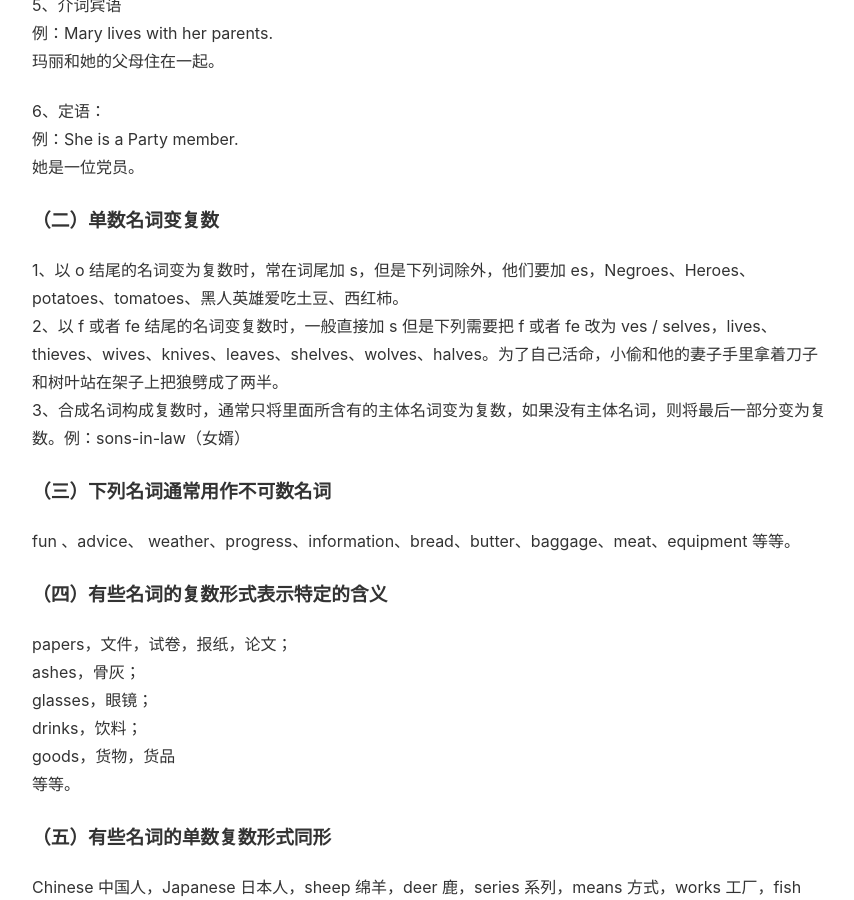
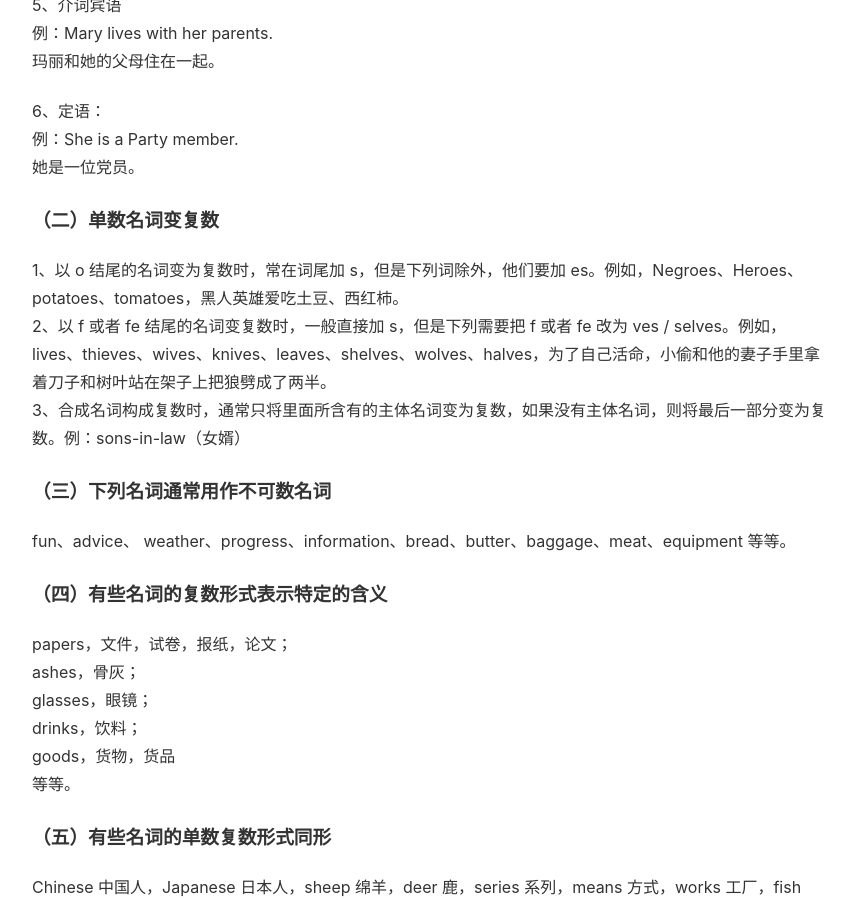
Before and after one commit to Quebradawill/quebrada.github.io, a Jekyll site: the page built from _posts/2020-02-15-english-words.md, in a window 1280 px wide and 900 px high, scrolled down 1614 px. Shown: the whole window, without its empty margins (208-1062 px from the left). Built offline with Jekyll 4.4.1, drawn with Linux system fonts in a browser that asks for light colours; formulas are drawn with MathJax 3; a script that is not in the unit is left out; comment, search, counter and statistics services are not loaded; some of the changed text lies outside the part shown.

Commit message:
Update 2020-02-15-english-words.md

```diff
--- a/_posts/2020-02-15-english-words.md
+++ b/_posts/2020-02-15-english-words.md
@@ -32,11 +32,11 @@ $$
 
 ### （一）名词按照意义分
 
-（1）专有名词：表示具体的人，事物，地点，团体或机构的专有名称。 例：China 中国
+（1）专有名词：表示具体的人、事物、地点、团体或机构的专有名称。 例：China 中国
 
-（2）普通名词：表示某些人，某类事物，某种物质或抽象概念的名称。例：tea 茶，在普通名词中还可以继续细分：
+（2）普通名词：表示某些人、某类事物、某种物质或抽象概念的名称。例：tea 茶，在普通名词中还可以继续细分：
 
-1、抽象名词：表示动作，状态，品质或其他抽象概念。例：health 健康<br>
+1、抽象名词：表示动作、状态、品质或其他抽象概念。例：health 健康<br>
 2、物质名词：表示物质或不具备确定形状和大小的个体的物质。例：fire 火<br>
 3、个体名词：表示单个的人和事物。例：car 汽车<br>
 4、集体名词：表示一群人或一些事物的名称。例：family 家庭<br>
@@ -75,13 +75,13 @@ $$
 
 ### （二）单数名词变复数
 
-1、以 o 结尾的名词变为复数时，常在词尾加 s，但是下列词除外，他们要加 es，Negroes、Heroes、potatoes、tomatoes、黑人英雄爱吃土豆、西红柿。<br>
-2、以 f 或者 fe 结尾的名词变复数时，一般直接加 s 但是下列需要把 f 或者 fe 改为 ves / selves，lives、thieves、wives、knives、leaves、shelves、wolves、halves。为了自己活命，小偷和他的妻子手里拿着刀子和树叶站在架子上把狼劈成了两半。<br>
+1、以 o 结尾的名词变为复数时，常在词尾加 s，但是下列词除外，他们要加 es。例如，Negroes、Heroes、potatoes、tomatoes，黑人英雄爱吃土豆、西红柿。<br>
+2、以 f 或者 fe 结尾的名词变复数时，一般直接加 s，但是下列需要把 f 或者 fe 改为 ves / selves。例如，lives、thieves、wives、knives、leaves、shelves、wolves、halves，为了自己活命，小偷和他的妻子手里拿着刀子和树叶站在架子上把狼劈成了两半。<br>
 3、合成名词构成复数时，通常只将里面所含有的主体名词变为复数，如果没有主体名词，则将最后一部分变为复数。例：sons-in-law（女婿）
 
 ### （三）下列名词通常用作不可数名词
 
-fun 、advice、 weather、progress、information、bread、butter、baggage、meat、equipment 等等。
+fun、advice、 weather、progress、information、bread、butter、baggage、meat、equipment 等等。
 
 ### （四）有些名词的复数形式表示特定的含义
 
@@ -126,9 +126,9 @@ Chinese 中国人，Japanese 日本人，sheep 绵羊，deer 鹿，series 系列
 
 **动状词**是指似乎带有动作或状态的观念，但不是作为真正动词的字。它们有时被称为「非限定」（未完成或不完整）动词。然而，由于时间是所有动词型态的决定性因素，不管限定（finite）或非限定（nonfinite）动词，我们必须遵循正确的时态一致。按这里一下，我们有一个表格专门叙述在不同的时间因素下如何使用正确的动状词型态。动状词通常与其他相关字连接来组成动状词片语（verbal phrase）。
 
-1、动名词作定语时
+1、作定语
 
-说明被修饰的名词的用途（可以用“used for +动名词”这个结构代替），它和所修饰的名词在逻辑上没有主谓关系；<br>现在分词作定语时：表示它所修饰的名词的行为，和它所修饰的名词在逻辑上有主谓关系（可以扩展为定语从句）；<br>另一种区别方法：<br>如果 -ing 形式相当于一个名词，可以与主语交换位置，它就是动名词；<br>如果 -ing 形式相当于形容词，不能与主语交换位置，它就是现在分词。<br>a sleeping car = a car used  for sleeping 一节卧车车厢 （sleeping 此处为动名词 ）<br>a sleeping child = a child  who is sleeping 一个睡着的孩子 （sleeping 此处为现在分词 ）
+<font color='red'>动名词</font>作定语时，说明被修饰的名词的用途（可以用<font color='blue'>“used for +动名词”</font>这个结构代替），它和所修饰的名词在逻辑上<font color='blue'>没有主谓关系</font>；<br><font color='red'>现在分词</font>作定语时，表示它所修饰的名词的行为，和它所修饰的名词在逻辑上<font color='blue'>有主谓关系</font>（可以扩展为定语从句）；<br>另一种区别方法：<br>如果 -ing 形式相当于一个<font color='blue'>名词</font>，可以与主语交换位置，它就是<font color='red'>动名词</font>；<br>如果 -ing 形式相当于<font color='blue'>形容词</font>，不能与主语交换位置，它就是<font color='red'>现在分词</font>。<br>a sleeping car = a car used  for sleeping 一节卧车车厢 （sleeping 此处为动名词 ）<br>a sleeping child = a child  who is sleeping 一个睡着的孩子 （sleeping 此处为现在分词 ）
 
 2、动名词具有名词的性质
 
@@ -139,8 +139,8 @@ B、可以和名词一样有所有格、复数形式；<br>例：He enjoys for r
 
 C、可以带有所有格已表明动作者。<br>例：Please excuse my coming late.<br>请原谅我来晚了。
 
-3、“动名词+名词”和“现在分词+名词”的读音不同。<br>“动名词+名词”的重音在“动名词”上（a 'sleeping suit），<br>
-“现在分词+名词”的重音在“名词”上（a sleeping 'child）。
+3、“动名词+名词”和“现在分词+名词”的<font color='red'>重音</font>不同。<br>“动名词+名词”的重音在“<font color='blue'>动名词</font>”上（a 'sleeping suit），<br>
+“现在分词+名词”的重音在“<font color='blue'>名词</font>”上（a sleeping 'child）。
 
 4、动名词用法的特殊情况
 
@@ -153,7 +153,7 @@ C、可以带有所有格已表明动作者。<br>例：Please excuse my coming
 ④ It goes without saying that （…是不用说的）= It is needless to say that<br>
 It goes without saying that no animal can live without breathing.
 
-5、如果动名词形式在句中充当状语和补语，那么它一定是现在分词；如果 -ing 形式在句中充当主语、宾语、同位语，那么它一定是动名词。
+5、如果动名词形式在句中充当<font color='blue'>状语</font>和<font color='blue'>补语</font>，那么它一定是<font color='red'>现在分词</font>；如果 -ing 形式在句中充当<font color='blue'>主语</font>、<font color='blue'>宾语</font>、<font color='blue'>同位语</font>，那么它一定是<font color='red'>动名词</font>。
 
 ## 二、代词
 
```
